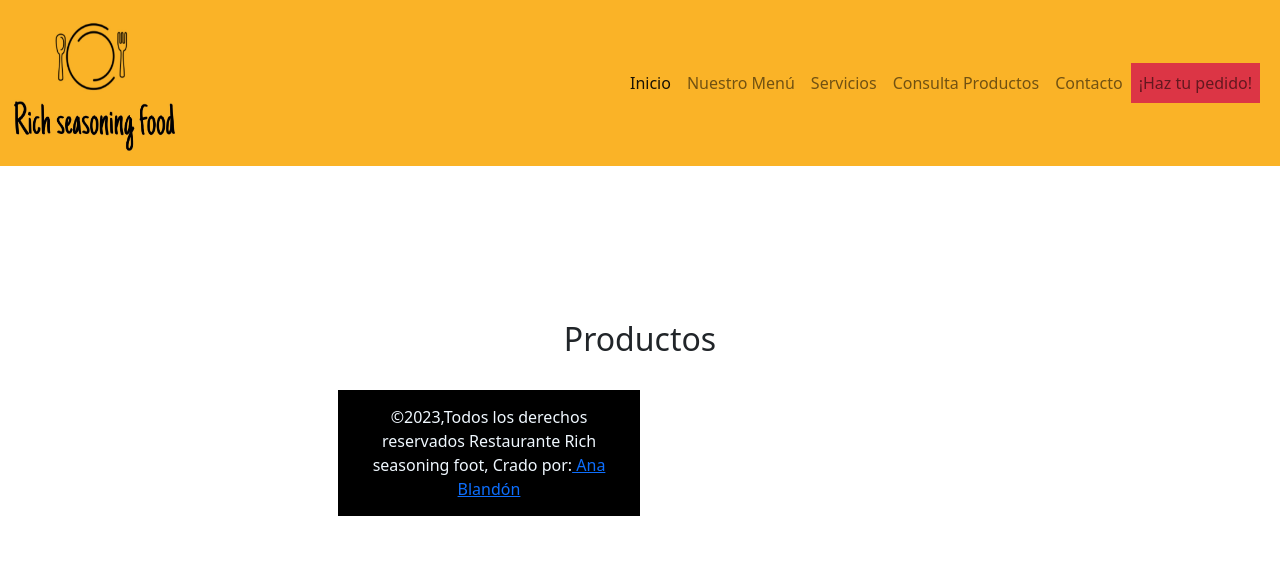
After one commit to Ana20luna/Comida2, a PHP site: page /consultaproductos.php in a window 1280 px wide. The commit adds this page. Shown: the top 563 px of the page. Run offline with PHP 8.4, Linux system fonts and the light colour scheme; data that the repository does not hold is empty.

Commit message:
25-09-2023

```diff
--- a/Admin/index.php
+++ b/Admin/index.php
@@ -34,6 +34,9 @@
             <a class="nav-link" href="#Menú">Nuestro Menú</a>
           <li class="nav-item">
             <a class="nav-link" href="#Servicios">Servicios</a>
+          </li>
+          <li class="nav-item">
+            <a class="nav-link" href="consultaproductos.php">Consulta Productos</a>
           </li>
           <li class="nav-item">
             <a class="nav-link" href="#Contacto">Contacto</a>
--- /dev/null
+++ b/consultaproductos.php
@@ -0,0 +1,114 @@
+<?php
+
+
+// if(isset($_SESSION['idcusuario'])==false){
+  // header("Location:index.php");
+
+
+
+?>
+<!DOCTYPE html>
+<html lang="en">
+
+<head>
+  <meta charset="UTF-8">
+  <meta http-equiv="X-UA-Compatible" content="IE=edge">
+  <meta name="viewport" content="width=device-width, initial-scale=1.0">
+  <title>Comidas</title>
+  <link href="https://cdn.jsdelivr.net/npm/bootstrap@5.0.2/dist/css/bootstrap.min.css" rel="stylesheet"
+    integrity="sha384-EVSTQN3/azprG1Anm3QDgpJLIm9Nao0Yz1ztcQTwFspd3yD65VohhpuuCOmLASjC" crossorigin="anonymous">
+  <link rel="stylesheet" href="css/style.css">
+  <link rel="preconnect" href="https://fonts.googleapis.com">
+  <link rel="preconnect" href="https://fonts.gstatic.com" crossorigin>
+  <link href="https://fonts.googleapis.com/css2?family=Oswald:wght@200;400;500&display=swap" rel="stylesheet">
+  <link rel="shortcut icon" href="imagenes/logo.ico" type="image/x-icon">
+</head>
+
+<body>
+  <!-- menú -->
+  <nav class="navbar fixed-top navbar-expand-lg navbar-light bg-light menu">
+    <div class="container-fluid">
+      <a class="navbar-brand" href="index.html"><img src="imagenes/logo.jpg" alt="Logo rich seasoning food"
+          class="logo"></a>
+      <button class="navbar-toggler" type="button" data-bs-toggle="collapse" data-bs-target="#navbarNav"
+        aria-controls="navbarNav" aria-expanded="false" aria-label="Toggle navigation">
+        <span class="navbar-toggler-icon"></span>
+      </button>
+      <div class="collapse navbar-collapse" id="navbarNav">
+        <ul class="navbar-nav ms-auto me-2">
+          <li class="nav-item">
+            <a class="nav-link active" aria-current="page" href="#">Inicio</a>
+          </li>
+          <li class="nav-item">
+            <a class="nav-link" href="#Menú">Nuestro Menú</a>
+          <li class="nav-item">
+            <a class="nav-link" href="#Servicios">Servicios</a>
+          </li>
+          <li class="nav-item">
+            <a class="nav-link" href="consultaproductos.php">Consulta Productos</a>
+          <li class="nav-item">
+            <a class="nav-link" href="#Contacto">Contacto</a>
+          </li>
+          <li class="nav-item">
+            <a class="nav-link btn-danger " href="https://wa.me/3043685787?text=%C2%A1Haz%20tu%20pedido%20aqu%C3%AD!"
+              tabindex="-1">¡Haz tu pedido!</a>
+          </li>
+        </ul>
+      </div>
+    </div>
+  </nav>
+
+
+
+               <!--tabla para mostar los datos del usuario-->
+
+               <div class="row ow-cols-1 row-cols-md-4 g-4 p-5" id="carta">
+        <h2>Productos</h2>
+        <div class="col">
+            <?php
+            include_once "conexion.php";
+            //crear la conexión a la bd
+            $conn = mysqli_connect($host, $user, $pw, $db);
+            //crear una consulta a la base de datos
+            $sql = "SELECT * FROM carta;";
+            //preparar el array de resultados
+            $resul = mysqli_query($conn, $sql);
+            //estructura de loop para imprimir n datos while
+            while ($row = mysqli_fetch_assoc($resul)) {
+            ?>
+
+            <div class="card">
+                <?php echo "<img src='imagenes/" .$row['Imagen']."' width='100%' heigth='380'>";""?>
+                <div class="card-body">
+                    <h5 class="card-tittle"><?php echo $row['Producto']?></h5>
+                    <p><span>$<?php echo $row['Precio']?></span></p>
+                    <a href="https://wa.me/3043685787?text=%C2%BFDe%20qu%C3%A9%20te%20deseas%20antojar%20hoy%3F" class="btn btn-danger" target="_blank"> Pedir</a>
+                </div>
+            </div>
+        </div>
+        <?php
+            }
+        ?>
+    </div>
+
+
+
+
+
+
+    <!--footer-->
+    <footer class="cover">
+    &copy;2023,Todos los derechos reservados Restaurante Rich seasoning foot, Crado por:<a href="#" target="_blank"> Ana Blandón</a>
+  </footer>
+
+
+
+  <script src="https://cdn.jsdelivr.net/npm/@popperjs/core@2.9.2/dist/umd/popper.min.js"
+    integrity="sha384-IQsoLXl5PILFhosVNubq5LC7Qb9DXgDA9i+tQ8Zj3iwWAwPtgFTxbJ8NT4GN1R8p"
+    crossorigin="anonymous"></script>
+  <script src="https://cdn.jsdelivr.net/npm/bootstrap@5.0.2/dist/js/bootstrap.min.js"
+    integrity="sha384-cVKIPhGWiC2Al4u+LWgxfKTRIcfu0JTxR+EQDz/bgldoEyl4H0zUF0QKbrJ0EcQF"
+    crossorigin="anonymous"></script>
+</body>
+
+</html>
--- a/css/style.css
+++ b/css/style.css
@@ -83,3 +83,14 @@ footer{
     color: aliceblue;
     padding: 15px 0;
 }
+
+#carta h2{
+    width: 100%;
+    text-align: center;
+
+
+}
+
+#carta {
+    padding-top: 200px !important;
+}
--- a/index.php
+++ b/index.php
@@ -35,6 +35,8 @@
           <li class="nav-item">
             <a class="nav-link" href="#Servicios">Servicios</a>
           </li>
+          <li class="nav-item">
+            <a class="nav-link" href="consultaproductos.php">Consulta Productos</a>
           <li class="nav-item">
             <a class="nav-link" href="#Contacto">Contacto</a>
           </li>
```
Also changed, not shown: Admin/consultaproductos.php (renamed from Admin/consulta productos.php, +4 -4 lines), imagenes/Img6.jpg (renamed from imagenes/Img 6.jpg).
